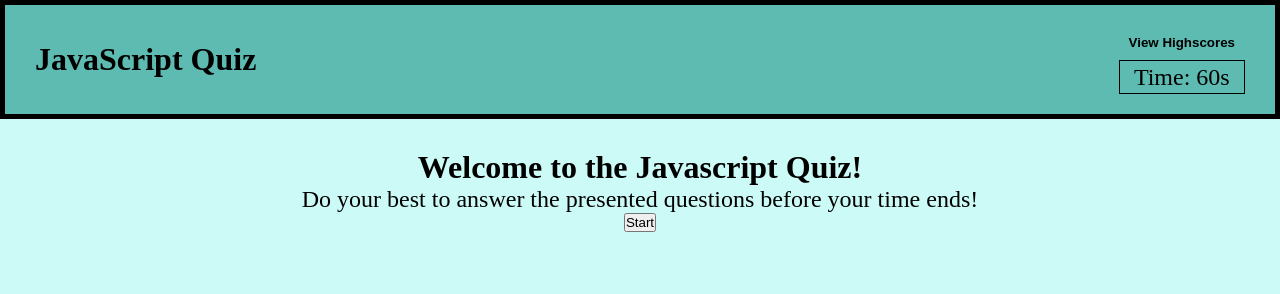
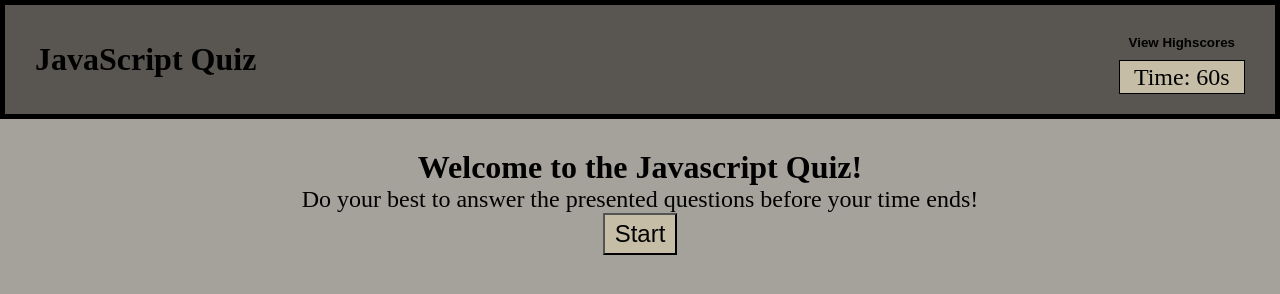
Before and after one commit to enzonsn/quizProj, a plain HTML site: page index.html in a window 1280 px wide. Drawn offline with Linux system fonts and the light colour scheme.

Commit message:
started startScreen css and changed color theme

```diff
--- a/assets/css/styles.css
+++ b/assets/css/styles.css
@@ -5,11 +5,11 @@
 }
 
 body{
-    background-color: rgb(204, 250, 246);
+    background-color: #a5a19b;
 }
 
 header{
-    background-color: rgb(93, 187, 177);
+    background-color: #595652;
 
     padding: 20px 30px 20px 30px;
     border: 5px solid black;
@@ -38,6 +38,7 @@ header .timer{
     border: 1px solid black;
     padding: 2.5px 0 2.5px;
     font-size: 1.5em;
+    background-color:#c5bda6;
 }
 
 .startScreen{
@@ -50,6 +51,11 @@ header .timer{
 .startScreen p{
     font-size: 1.5em;
 }
+.startScreen button{
+    background-color: #c5bda6;
+    font-size: 1.5em;
+    padding: 5px 10px 5px 10px;
+}
 
 .questionSect, .endScreen, .scores{
     display: none;
```
